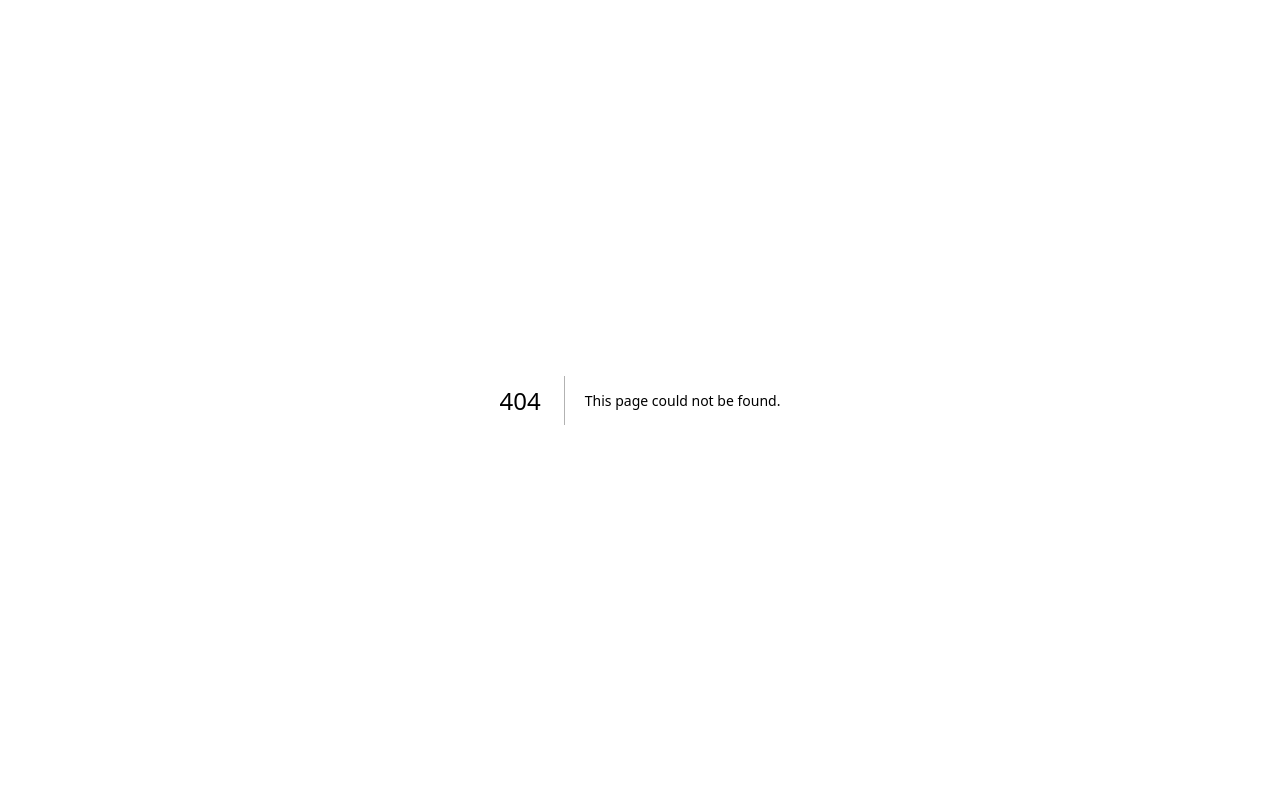
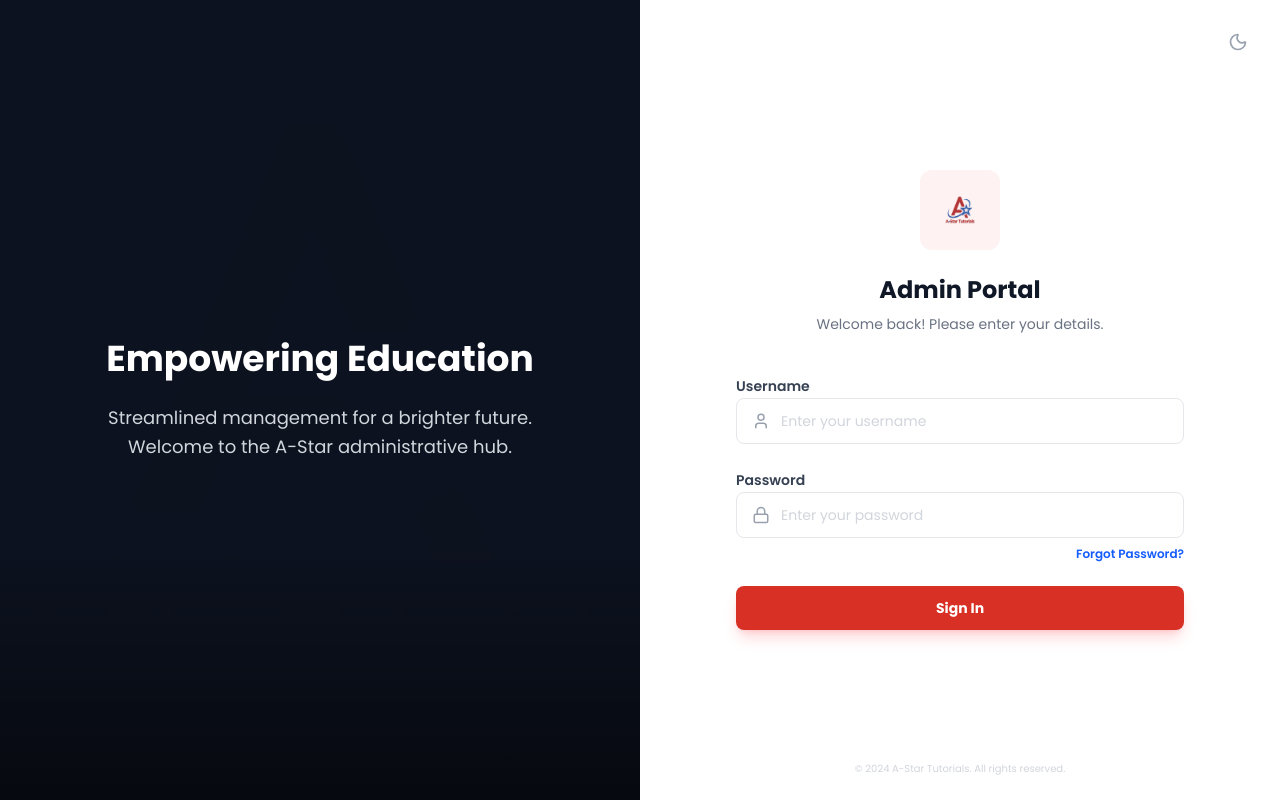
Before and after one commit to astartutorials/astutorials-v1, a Next.js app: page /admin/login in a window 1280 px wide. Before the commit this address had no page. Built offline with nearby package versions, Linux system fonts and the light colour scheme.

Commit message:
feat: Implement admin login page

```diff
--- /dev/null
+++ b/app/admin/login/page.tsx
@@ -0,0 +1,11 @@
+import AdminLoginLeft from "@/components/admin/AdminLoginLeft";
+import AdminLoginForm from "@/components/admin/AdminLoginForm";
+
+export default function AdminLoginPage() {
+  return (
+    <div className="min-h-screen w-full flex">
+      <AdminLoginLeft />
+      <AdminLoginForm />
+    </div>
+  );
+}
--- a/app/group-tutorials/confirm-booking/page.tsx
+++ b/app/group-tutorials/confirm-booking/page.tsx
@@ -19,7 +19,6 @@ export default function ConfirmBookingPage() {
 
       <main className="max-w-[1440px] mx-auto px-6 md:px-10 pb-20">
         <div className="flex flex-col lg:flex-row gap-0 lg:gap-16">
-          {/* Sidebar - Fixed width on Desktop */}
           <div className="w-full lg:w-64 flex-shrink-0">
             <BookingSidebar currentStep={currentStep} />
           </div>
@@ -65,7 +64,7 @@ export default function ConfirmBookingPage() {
               </AnimatePresence>
             </div>
 
-            {/* Summary - Fixed width on Desktop handled inside component or wrapper */}
+
             <div className="w-full lg:w-auto flex-shrink-0">
               <OrderSummary completed={currentStep === 3} />
             </div>
--- /dev/null
+++ b/components/admin/AdminLoginForm.tsx
@@ -0,0 +1,76 @@
+'use client';
+
+import { useState } from "react";
+import Image from "next/image";
+import Link from "next/link";
+import { User, Lock, Moon, Sun } from "lucide-react";
+
+export default function AdminLoginForm() {
+  const [showPassword, setShowPassword] = useState(false);
+
+  return (
+    <div className="flex flex-col justify-center items-center min-h-screen w-full lg:w-1/2 bg-white h-full p-8 md:p-16 relative">
+      <div className="absolute top-8 right-8 text-gray-400 cursor-pointer hover:text-gray-600">
+        <Moon size={20} />
+      </div>
+
+      <div className="w-full max-w-md">
+        <div className="text-center mb-10">
+          <div className="w-20 h-20 bg-red-50 rounded-xl flex items-center justify-center mx-auto mb-6">
+            <Image
+              src="/logo.png"
+              alt="A-Star Logo"
+              width={48}
+              height={48}
+              className="object-contain"
+            />
+          </div>
+          <h2 className="text-2xl font-bold text-gray-900 mb-2">Admin Portal</h2>
+          <p className="text-gray-500 text-sm">Welcome back! Please enter your details.</p>
+        </div>
+
+        <form className="space-y-6">
+          <div className="space-y-2">
+            <label className="text-sm font-semibold text-gray-700">Username</label>
+            <div className="relative">
+              <User className="absolute left-4 top-1/2 -translate-y-1/2 text-gray-400" size={18} />
+              <input
+                type="text"
+                placeholder="Enter your username"
+                className="w-full pl-11 pr-4 py-3 rounded-lg border border-gray-200 focus:border-[var(--astar-red)] focus:ring-4 focus:ring-red-500/10 outline-none transition-all placeholder:text-gray-300 text-gray-700 text-sm"
+              />
+            </div>
+          </div>
+
+          <div className="space-y-2">
+            <label className="text-sm font-semibold text-gray-700">Password</label>
+            <div className="relative">
+              <Lock className="absolute left-4 top-1/2 -translate-y-1/2 text-gray-400" size={18} />
+              <input
+                type={showPassword ? "text" : "password"}
+                placeholder="Enter your password"
+                className="w-full pl-11 pr-4 py-3 rounded-lg border border-gray-200 focus:border-[var(--astar-red)] focus:ring-4 focus:ring-red-500/10 outline-none transition-all placeholder:text-gray-300 text-gray-700 text-sm"
+              />
+            </div>
+            <div className="flex justify-end mt-1">
+               <Link href="#" className="text-xs font-semibold text-blue-600 hover:text-blue-700">
+                 Forgot Password?
+               </Link>
+            </div>
+          </div>
+
+          <button
+            type="submit"
+            className="w-full btn-primary bg-[var(--astar-red)] text-white font-bold py-3 rounded-lg shadow-lg shadow-red-500/20 hover:shadow-red-500/30 transition-all text-sm"
+          >
+            Sign In
+          </button>
+        </form>
+
+        <div className="absolute bottom-6 left-0 right-0 text-center">
+             <p className="text-[10px] text-gray-300">© 2024 A-Star Tutorials. All rights reserved.</p>
+        </div>
+      </div>
+    </div>
+  );
+}
--- /dev/null
+++ b/components/admin/AdminLoginLeft.tsx
@@ -0,0 +1,30 @@
+'use client';
+
+import Image from "next/image";
+
+export default function AdminLoginLeft() {
+  return (
+    <div className="hidden lg:flex flex-col justify-center items-center w-1/2 bg-[#1e1e1e] relative overflow-hidden text-white p-12">
+      <div className="absolute inset-0 bg-[#0B1120]/90 z-10" />
+      <div className="absolute inset-0 z-0">
+         <Image
+            src="/logo.png"
+            alt="Background"
+            layout="fill"
+            objectFit="cover"
+            className="opacity-5"
+         />
+      </div>
+
+      <div className="relative z-20 text-center max-w-lg">
+        <h1 className="text-4xl font-bold mb-6">Empowering Education</h1>
+        <p className="text-gray-300 text-lg leading-relaxed">
+          Streamlined management for a brighter future. Welcome to the A-Star administrative hub.
+        </p>
+      </div>
+
+
+       <div className="absolute bottom-0 left-0 right-0 h-64 bg-gradient-to-t from-black/50 to-transparent z-10 pointer-events-none" />
+    </div>
+  );
+}
```
